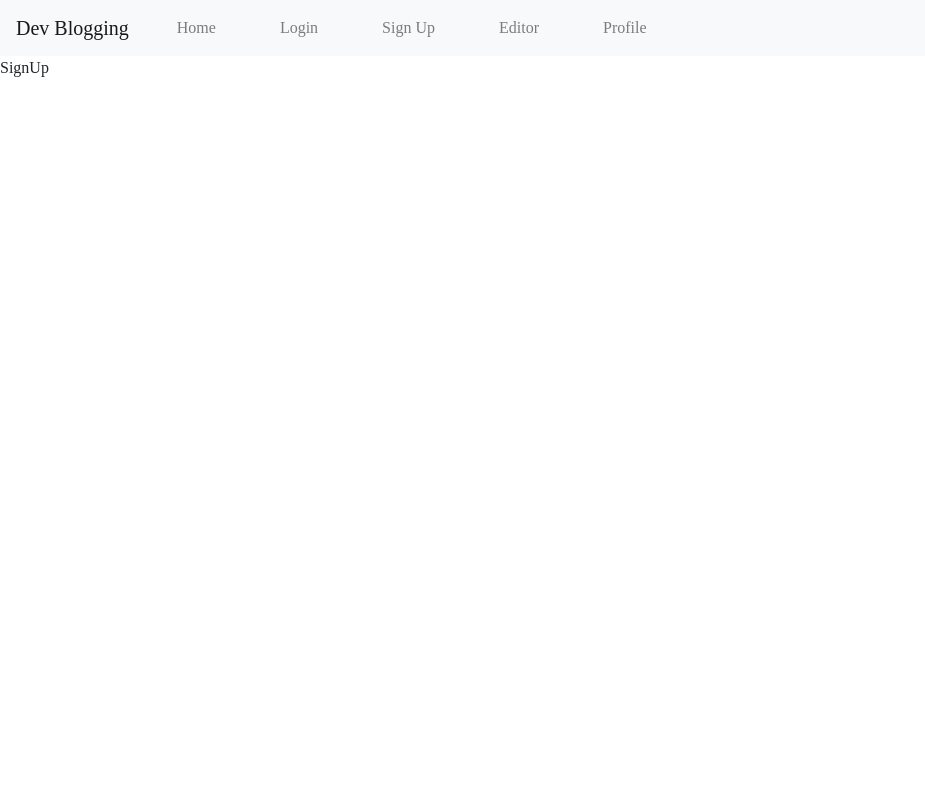
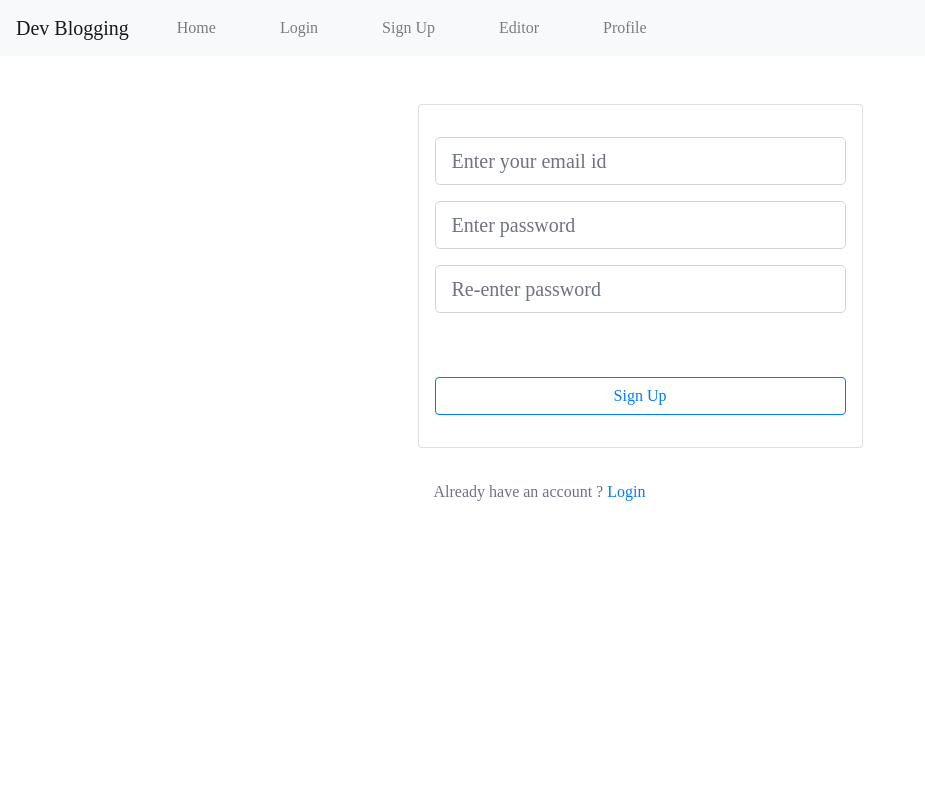
Before and after one commit to QuantDanish/dev-blogging, a React app: page /sign-up in a window 1280 px wide. Shown: the top 800 px of the page, without its empty margins (0-925 px from the left). Built offline with nearby package versions, Linux system fonts and the light colour scheme; a web font is replaced by a local one.

Commit message:
added simple server

```diff
--- a/package.json
+++ b/package.json
@@ -4,13 +4,15 @@
   "license": "Open-Source",
   "scripts": {
     "start": "webpack-dev-server --mode development --open --hot --https",
-    "build": "webpack --mode production"
+    "build": "webpack --mode production",
+    "prod": "node ./server/server.js"
   },
   "dependencies": {
     "@types/react-redux": "^7.1.5",
     "@types/redux": "^3.6.0",
     "@types/redux-thunk": "^2.1.0",
     "bootstrap": "^4.4.1",
+    "express": "^4.17.1",
     "react": "^16.12.0",
     "react-bootstrap": "^1.0.0-beta.16",
     "react-dom": "^16.12.0",
--- a/src/app/common/services/data.ts
+++ b/src/app/common/services/data.ts
@@ -18,7 +18,7 @@ const data: any[] = [
     createdOn: new Date(),
   },
   {
-    index: 2,
+    index: 3,
     title: `Getting started with Redux`,
     content: `Redux is a predictable state container for JavaScript apps.
 
@@ -31,7 +31,7 @@ const data: any[] = [
     createdOn: new Date(),
   },
   {
-    index: 3,
+    index: 2,
     title: `New Hooks in react and using it in you running application.`,
     content: `"React has been designed from the start for gradual adoption, and
      you can use as little or as much React as you need. Whether you want to get a taste of React, add
@@ -43,7 +43,7 @@ const data: any[] = [
     createdOn: new Date(),
   },
   {
-    index: 4,
+    index: 5,
     title: `Deep dive in react and redux.`,
     content: `Redux is a predictable state container for JavaScript apps.
 
@@ -56,7 +56,7 @@ const data: any[] = [
     createdOn: new Date(),
   },
   {
-    index: 5,
+    index: 4,
     title: `Better Reusable React Components with the Overrides Pattern`,
     content: `"React has been designed from the start for gradual adoption, and
      you can use as little or as much React as you need. Whether you want to get a taste of React, add
--- a/src/app/common/services/networkService.ts
+++ b/src/app/common/services/networkService.ts
@@ -4,8 +4,10 @@ import { IBlog } from '../interface';
 const get = (): Promise<IBlog[]> => {
   return new Promise((resolve, reject) => {
     setTimeout(() => {
-      resolve(data);
-    }, 3000);
+      resolve(
+        (data as IBlog[]).sort((b1: IBlog, b2: IBlog) => b1.index - b2.index)
+      );
+    }, 100);
   });
 };
 
--- /dev/null
+++ b/src/app/component/hoc/index.ts
@@ -0,0 +1 @@
+export { default as WithLoader } from './withLoader/WithLoaderComponent';
--- a/src/app/component/hoc/withLoader/index.ts
+++ /dev/null
@@ -1 +0,0 @@
-export { default as WithLoader } from './WithLoaderComponent';
--- a/src/app/page/auth/sign-up/SingUpComponent.tsx
+++ b/src/app/page/auth/sign-up/SingUpComponent.tsx
@@ -1,8 +1,34 @@
 import * as React from 'react';
+import { Container, Row, Col, Card } from 'react-bootstrap';
+import SingUpForm from './signUpForm/SignUpFormComponent';
+import { Link } from 'react-router-dom';
 
 const SignUp: React.FC<any> = ({}) => {
-    return <div className='.sign-up-component'>SignUp</div>
-}
-
+  return (
+    <Container className='sign-up-component'>
+      <Row className='justify-content-around'>
+        <Col md={5} className='mt-5 align-middle'>
+          <Card>
+            <Card.Body className='my-3 p-3'>
+              <SingUpForm />
+            </Card.Body>
+          </Card>
+        </Col>
+      </Row>
+      <Row className='justify-content-around'>
+        <Col md={5} className='mt-3'>
+          <div className='p-3'>
+            <p className='text-muted'>
+              Already have an account ?{' '}
+              <span>
+                <Link to='/login'>Login</Link>
+              </span>
+            </p>
+          </div>
+        </Col>
+      </Row>
+    </Container>
+  );
+};
 
 export default SignUp;
--- /dev/null
+++ b/src/app/page/auth/sign-up/signUpForm/SignUpFormComponent.tsx
@@ -0,0 +1,50 @@
+import * as React from 'react';
+import { Form, FormGroup, Button } from 'react-bootstrap';
+
+const logFormValue = (e: React.FormEvent<HTMLFormElement>) => {
+  e.preventDefault();
+  let data = {};
+  // (e.target as HTMLFormElement).children.forEach((element: HTMLElement) => {
+  //   if (element.tagName === 'input') {
+  //     data[element.nodeName] = element.nodeValue;
+  //   }
+  // });
+
+  // console.log(data);
+};
+
+const SingUpForm: React.FC<any> = ({}) => {
+  return (
+    <Form className='singUpForm' onSubmit={logFormValue}>
+      <FormGroup controlId='email'>
+        <Form.Control
+          size={'lg'}
+          type='email'
+          placeholder='Enter your email id'
+        ></Form.Control>
+      </FormGroup>
+
+      <FormGroup controlId='password'>
+        <Form.Control
+          size={'lg'}
+          type='password'
+          placeholder='Enter password'
+        ></Form.Control>
+      </FormGroup>
+      <FormGroup controlId='confirm-password'>
+        <Form.Control
+          size={'lg'}
+          type='password'
+          placeholder='Re-enter password'
+        ></Form.Control>
+        <Form.Text className='muted-text'></Form.Text>
+      </FormGroup>
+
+      <Button className='w-100 mt-5' variant='outline-primary' type='submit'>
+        Sign Up
+      </Button>
+    </Form>
+  );
+};
+
+export default SingUpForm;
--- a/src/app/page/blog/BlogContainer.tsx
+++ b/src/app/page/blog/BlogContainer.tsx
@@ -15,7 +15,7 @@ import {
 import { AppState } from '../../store';
 import { ISelector } from '../../common/interface';
 import Blog from './BlogComponent';
-import { WithLoader } from '../../component/hoc/withLoader';
+import { WithLoader } from '../../component/hoc';
 import { scrollToTop } from '../../common/util';
 
 const selectBlogState: ISelector<AppState, BlogState> = (state: AppState) =>
--- a/src/app/page/home/HomeComponent.tsx
+++ b/src/app/page/home/HomeComponent.tsx
@@ -5,9 +5,9 @@ import { useSelector, useDispatch } from 'react-redux';
 import { HomeState, homeService, actionCreator, HomeActionType } from './duck';
 import { AppState } from '../../store';
 import BlogList from './blogList/BlogListComponent';
-import { IBlog, ISelector } from '../../common/interface';
 import { Dispatch } from 'redux';
-import WithLoader from '../../component/hoc/withLoader/WithLoaderComponent';
+import { ISelector, IBlog } from '../../common/interface';
+import { WithLoader } from '../../component/hoc';
 
 const selectBlogs: ISelector<AppState, HomeState> = (state: AppState) =>
   state.home;
--- a/webpack.config.js
+++ b/webpack.config.js
@@ -10,13 +10,13 @@ module.exports = {
 
   resolve: {
     alias: {
-      Component: path.resolve(__dirname, 'src', 'app', 'component'),
-      Hoc: path.resolve(__dirname, 'src', 'app', 'component', 'hoc'),
-      Util: path.resolve(__dirname, 'src', 'app', 'common', 'util'),
-      Service: path.resolve(__dirname, 'src', 'app', 'common', 'service'),
-      Type: path.resolve(__dirname, 'src', 'app', 'common', 'type'),
-      Model: path.resolve(__dirname, 'src', 'app', 'common', 'model'),
+      Components: path.resolve(__dirname, 'src/app/component/'),
+      Utils: path.resolve(__dirname, 'src/app/common/util/'),
+      Services: path.resolve(__dirname, 'src/app/common/services/'),
+      Types: path.resolve(__dirname, 'src/app/common/interface/'),
+      Models: path.resolve(__dirname, 'src/app/common/model/'),
     },
+    extensions: ['.ts', '.tsx', '.scss'],
   },
 
   output: {
```
Also changed, not shown: src/app/component/core/icon/At.tsx (added, +21 -0 lines), tsconfig.json (+12 -12 lines), 1 other file (tests, documents, lock files or other folders).
